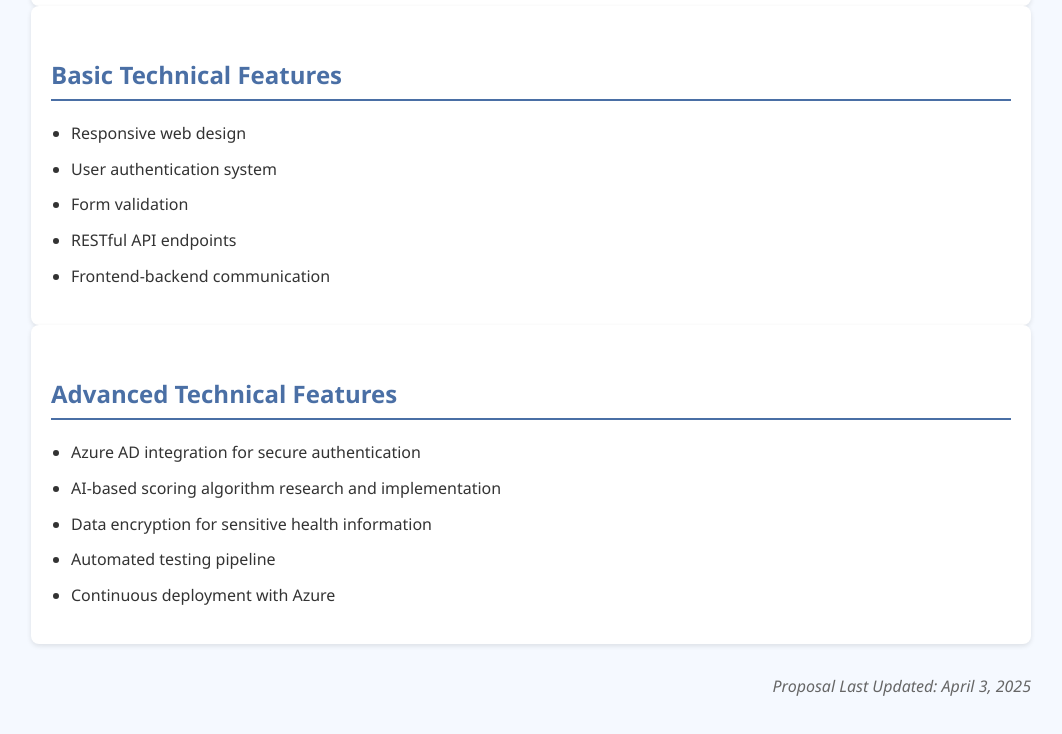
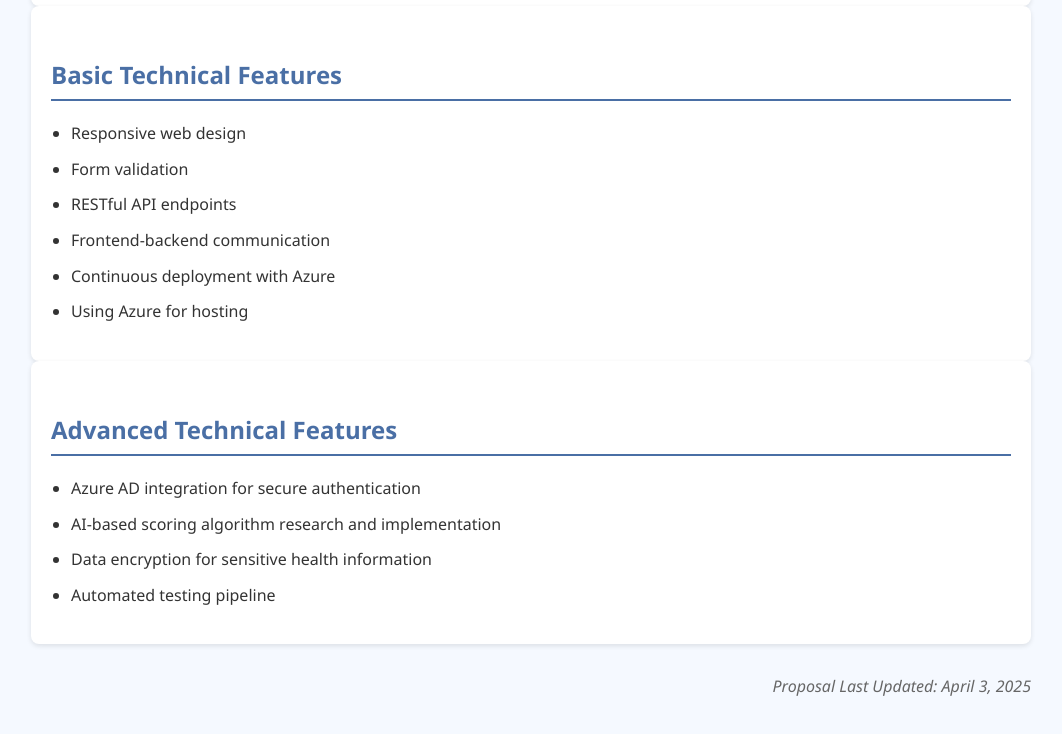
Before and after one commit to MHK-404/Mental-wellness-test, a website: page index.html in a window 1280 px wide. Shown: the part 1519-2253 px from the top of the page, without its empty margins (109-1171 px from the left). Drawn offline with Linux system fonts and the light colour scheme.

Commit message:
Update index.html

```diff
--- a/index.html
+++ b/index.html
@@ -137,10 +137,11 @@
         <h2>Basic Technical Features</h2>
         <ul>
             <li>Responsive web design</li>
-            <li>User authentication system</li>
             <li>Form validation</li>
             <li>RESTful API endpoints</li>
             <li>Frontend-backend communication</li>
+            <li>Continuous deployment with Azure </li>
+             <li>Using Azure for hosting </li>
         </ul>
     </section>
 
@@ -151,7 +152,6 @@
             <li>AI-based scoring algorithm research and implementation</li>
             <li>Data encryption for sensitive health information</li>
             <li>Automated testing pipeline</li>
-            <li>Continuous deployment with Azure </li>
         </ul>
     </section>
 
```
